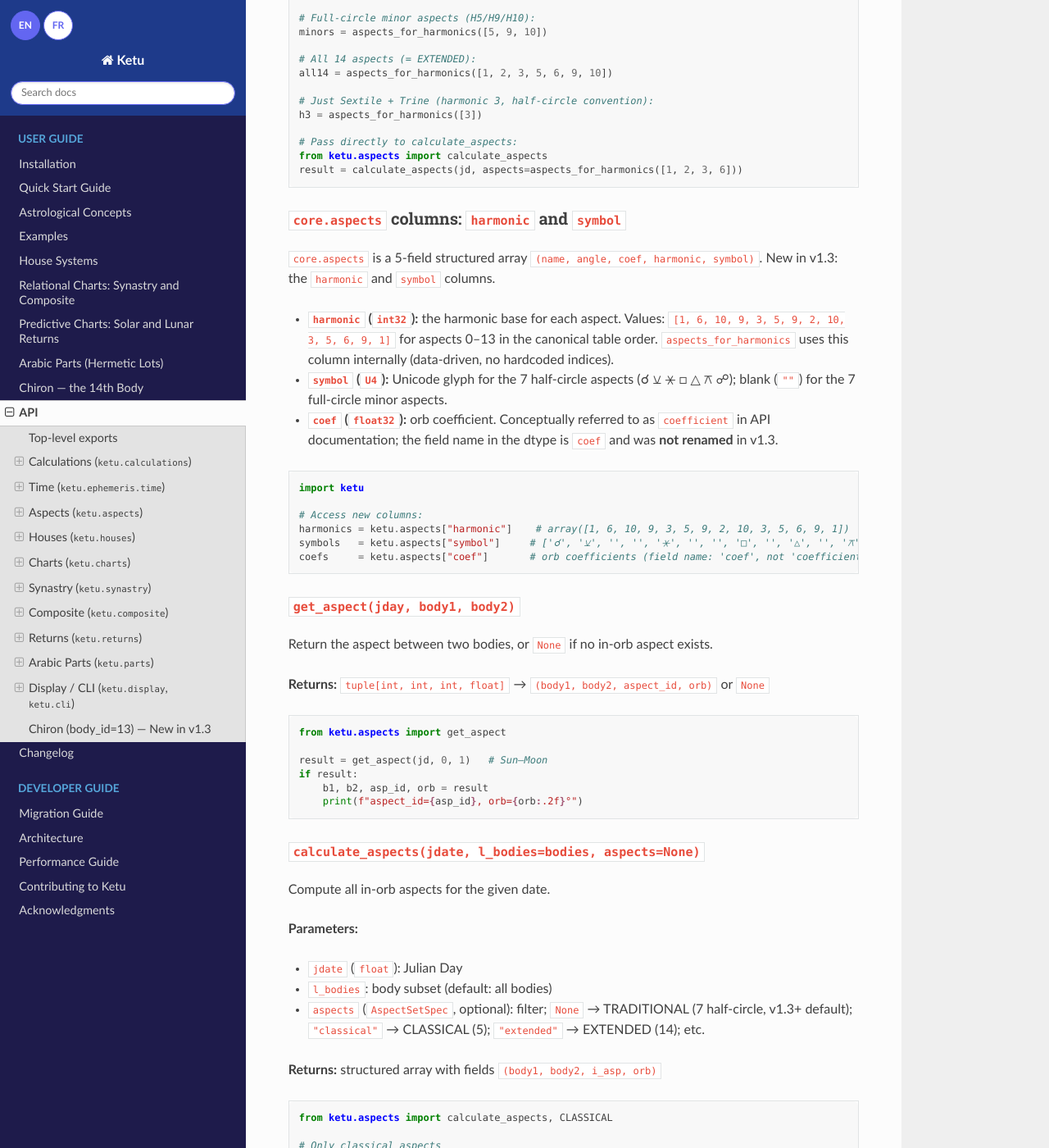
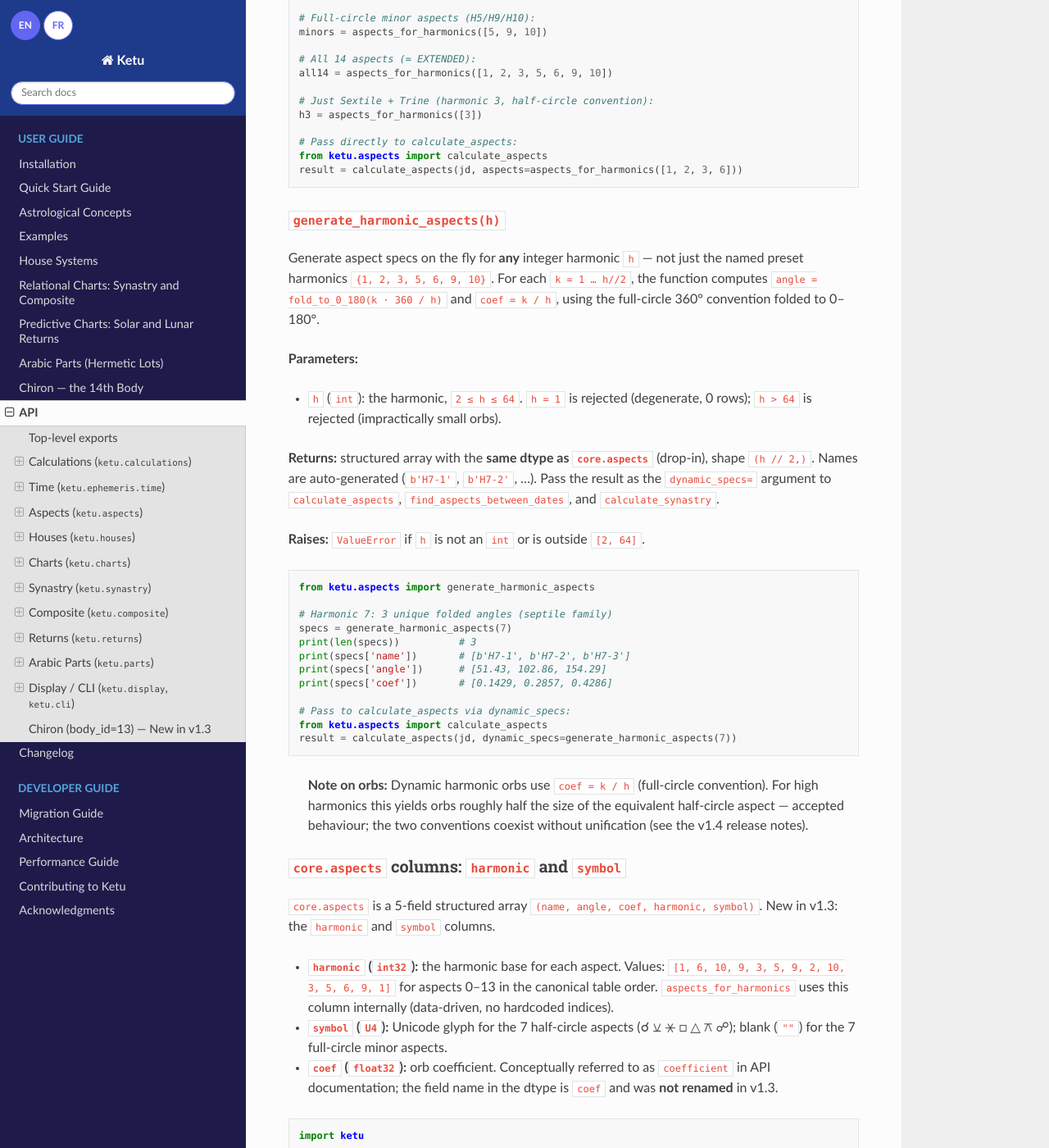
Before and after one commit to alkimya/ketu, a Sphinx documentation site: the page built from docs/source/api.md, in a window 1280 px wide and 1400 px high, scrolled down 4432 px. Shown: the whole window at 82% size. Built offline with Sphinx 7.4.7 and the Read the Docs theme 3.1.0, drawn with Linux system fonts in a browser that asks for light colours.

Commit message:
feat(31-04): add generate_harmonic_aspects(h) subsection to api.md
- New subsection between aspects_for_harmonics and core.aspects columns
- Parameters / Returns / Raises / runnable H7 example
- Mandatory orb note: full-circle coef convention, accepted behaviour, coexist

````diff
--- a/docs/source/api.md
+++ b/docs/source/api.md
@@ -217,6 +217,35 @@ h3 = aspects_for_harmonics([3])
 from ketu.aspects import calculate_aspects
 result = calculate_aspects(jd, aspects=aspects_for_harmonics([1, 2, 3, 6]))
 ```
+
+### `generate_harmonic_aspects(h)`
+
+Generate aspect specs on the fly for **any** integer harmonic `h` — not just the named preset harmonics `{1, 2, 3, 5, 6, 9, 10}`. For each `k = 1 … h//2`, the function computes `angle = fold_to_0_180(k · 360 / h)` and `coef = k / h`, using the full-circle 360° convention folded to 0–180°.
+
+**Parameters:**
+
+- `h` (`int`): the harmonic, `2 ≤ h ≤ 64`. `h = 1` is rejected (degenerate, 0 rows); `h > 64` is rejected (impractically small orbs).
+
+**Returns:** structured array with the **same dtype as `core.aspects`** (drop-in), shape `(h // 2,)`. Names are auto-generated (`b'H7-1'`, `b'H7-2'`, …). Pass the result as the `dynamic_specs=` argument to `calculate_aspects`, `find_aspects_between_dates`, and `calculate_synastry`.
+
+**Raises:** `ValueError` if `h` is not an `int` or is outside `[2, 64]`.
+
+```python
+from ketu.aspects import generate_harmonic_aspects
+
+# Harmonic 7: 3 unique folded angles (septile family)
+specs = generate_harmonic_aspects(7)
+print(len(specs))          # 3
+print(specs['name'])       # [b'H7-1', b'H7-2', b'H7-3']
+print(specs['angle'])      # [51.43, 102.86, 154.29]
+print(specs['coef'])       # [0.1429, 0.2857, 0.4286]
+
+# Pass to calculate_aspects via dynamic_specs:
+from ketu.aspects import calculate_aspects
+result = calculate_aspects(jd, dynamic_specs=generate_harmonic_aspects(7))
+```
+
+> **Note on orbs:** Dynamic harmonic orbs use `coef = k / h` (full-circle convention). For high harmonics this yields orbs roughly half the size of the equivalent half-circle aspect — accepted behaviour; the two conventions coexist without unification (see the v1.4 release notes).
 
 ### `core.aspects` columns: `harmonic` and `symbol`
 
````
